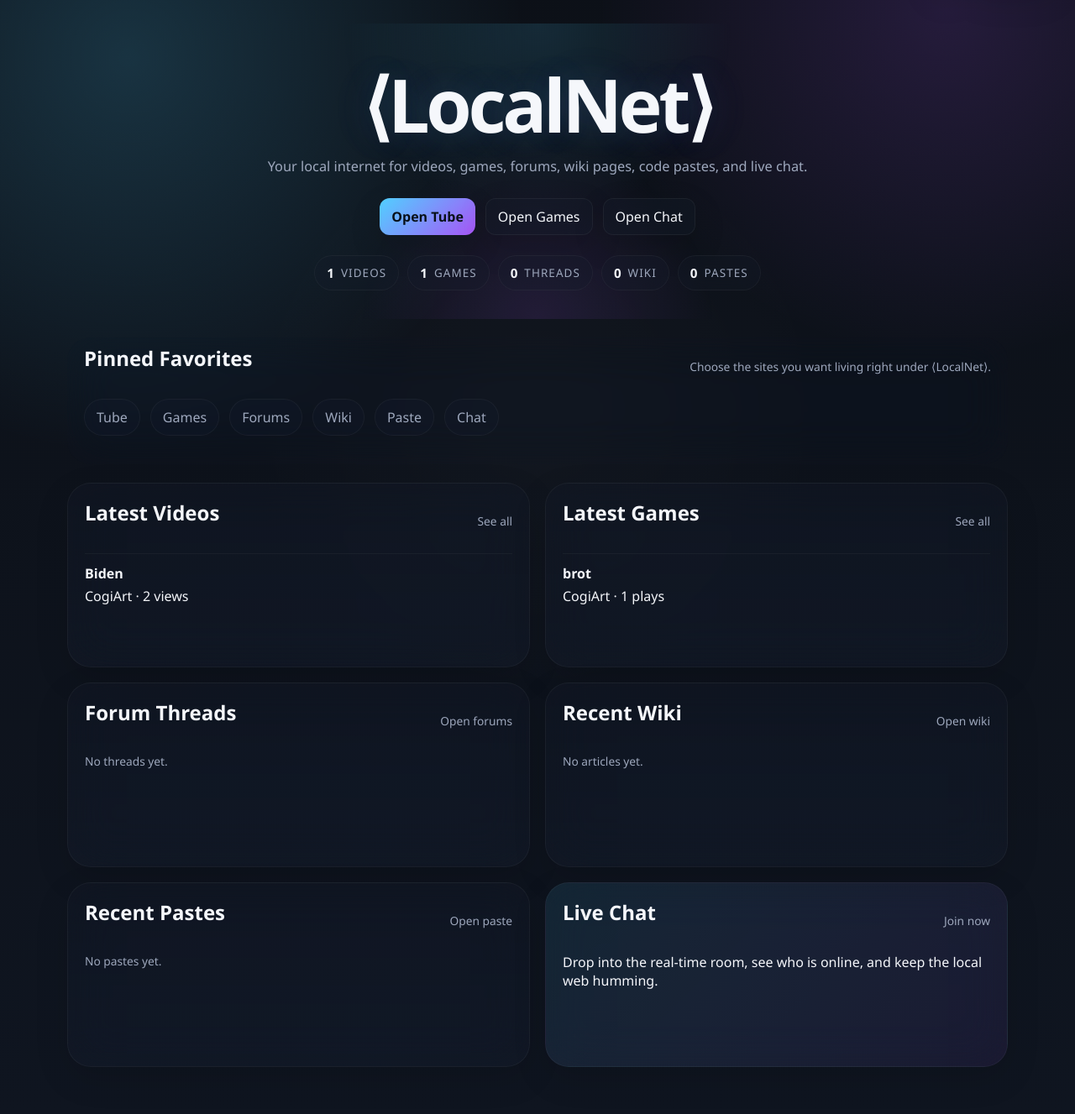
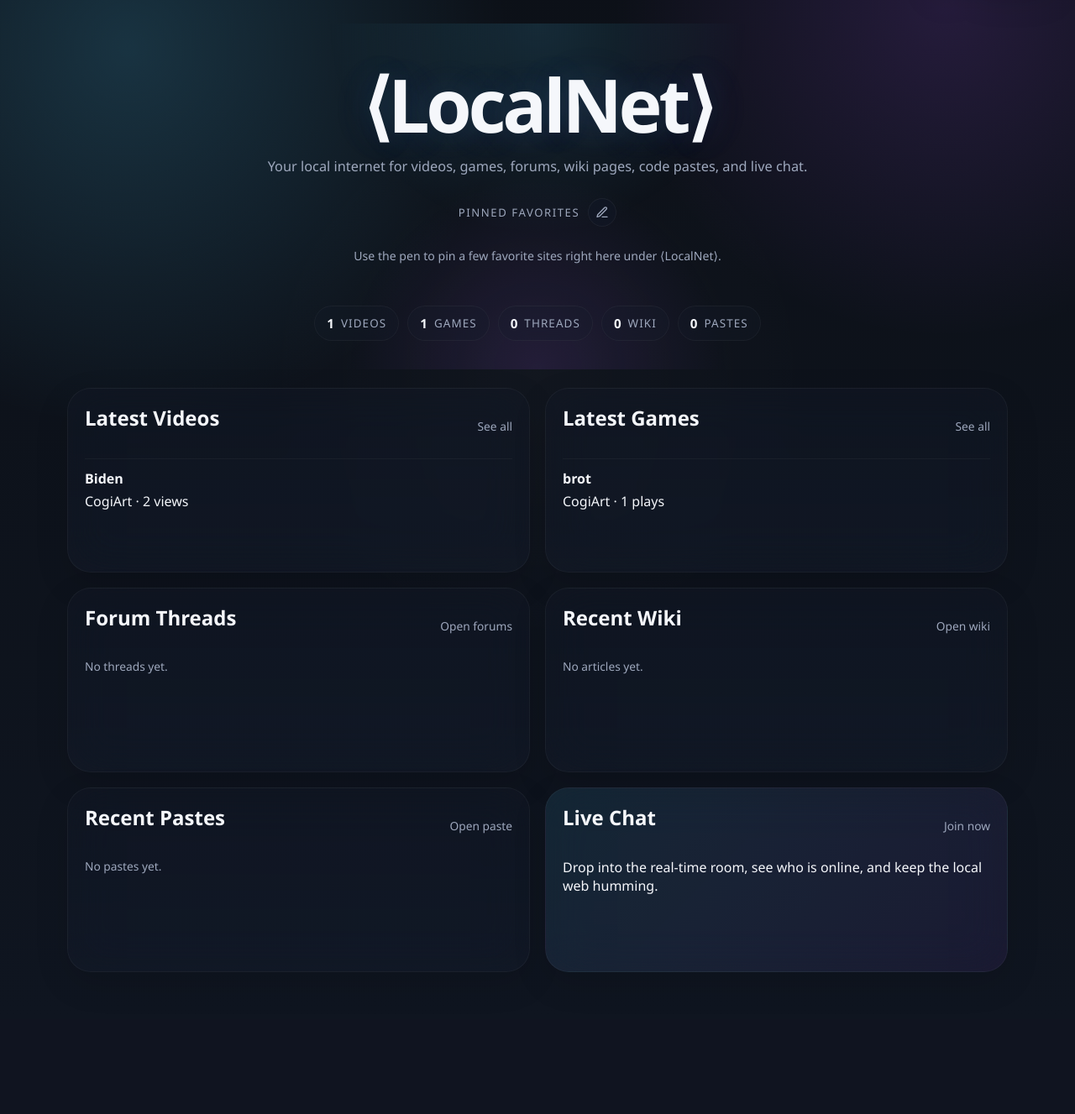
Before and after one commit to mateo-cogeanu/LocalNet, a Flask app: page / in a window 1280 px wide. Shown: the part 71-1398 px from the top of the page at 84% size. After the commit the page ends 1229 px from the top, so only its background shows below. Run offline with Flask 3, Linux system fonts and the light colour scheme; the visitor is signed in with stand-in values (Sample User, id 1); some libraries are stand-ins or nearby versions.

Commit message:
refine homepage pins and media cards

```diff
--- a/static/css/style.css
+++ b/static/css/style.css
@@ -296,12 +296,44 @@ nav {
   font-size: 1.02rem;
 }
 
-.hub-actions {
+.hub-pins-head {
   display: flex;
   justify-content: center;
-  flex-wrap: wrap;
-  gap: 12px;
+  align-items: center;
+  gap: 10px;
   margin-top: 22px;
+}
+
+.hub-pins-label {
+  color: var(--text2);
+  font-size: 0.82rem;
+  letter-spacing: 0.12em;
+  text-transform: uppercase;
+}
+
+.pin-edit-btn {
+  width: 34px;
+  height: 34px;
+  display: inline-flex;
+  align-items: center;
+  justify-content: center;
+  border-radius: 999px;
+  border: 1px solid rgba(255, 255, 255, 0.05);
+  background: color-mix(in srgb, var(--surface2) 58%, transparent);
+  color: var(--text2);
+  cursor: pointer;
+  backdrop-filter: blur(14px);
+}
+
+.pin-edit-btn:hover {
+  color: var(--text);
+  transform: translateY(-1px);
+}
+
+.hero-favorites {
+  justify-content: center;
+  margin-top: 14px;
+  min-height: 56px;
 }
 
 .hub-stats {
@@ -334,14 +366,6 @@ nav {
   letter-spacing: 0.08em;
 }
 
-.pin-board {
-  margin-bottom: 22px;
-  background: transparent;
-  border: none;
-  box-shadow: none;
-  padding-top: 8px;
-}
-
 .pin-picker,
 .favorite-sites {
   display: flex;
@@ -350,7 +374,12 @@ nav {
 }
 
 .pin-picker {
-  margin-bottom: 16px;
+  justify-content: center;
+  margin-top: 16px;
+}
+
+.pin-picker-hidden {
+  display: none;
 }
 
 .pin-chip {
@@ -370,8 +399,8 @@ nav {
 }
 
 .favorite-site-card {
-  min-width: 150px;
-  flex: 1 1 150px;
+  min-width: 148px;
+  flex: 0 1 auto;
   padding: 16px 18px;
   border-radius: 999px;
   border: 1px solid rgba(255, 255, 255, 0.045);
@@ -507,8 +536,11 @@ nav {
 
 .media-link {
   display: block;
-  width: 100%;
-  height: 100%;
+  color: inherit;
+}
+
+.media-link:hover .vid-title {
+  color: var(--accent);
 }
 
 .vid-thumb, .vid-thumb-sm {
@@ -521,11 +553,6 @@ nav {
 .vid-info { padding: 14px; }
 .vid-title { font-weight: 700; margin-bottom: 6px; }
 .vid-meta { color: var(--text2); font-size: 0.84rem; line-height: 1.5; }
-.card-actions {
-  margin-top: 12px;
-  display: flex;
-  justify-content: flex-start;
-}
 .video-card-sm { display: grid; grid-template-columns: 128px 1fr; margin-bottom: 12px; }
 .vid-thumb-sm { aspect-ratio: auto; min-height: 74px; }
 
@@ -1006,7 +1033,7 @@ html.compact nav { padding: 10px 18px; }
     flex-direction: column;
     align-items: stretch;
   }
-  .hub-actions, .hub-stats {
+  .hub-stats {
     align-items: stretch;
   }
   .video-card-sm { grid-template-columns: 1fr; }
--- a/static/js/main.js
+++ b/static/js/main.js
@@ -135,7 +135,7 @@ function renderFavoriteSites() {
     chip.classList.toggle("active", favorites.includes(chip.dataset.site));
   });
   if (!favorites.length) {
-    holder.innerHTML = `<div class="favorite-empty">Pick a few favorite sites above and they’ll live here under ⟨LocalNet⟩.</div>`;
+    holder.innerHTML = `<div class="favorite-empty">Use the pen to pin a few favorite sites right here under ⟨LocalNet⟩.</div>`;
     return;
   }
   holder.innerHTML = favorites
@@ -151,8 +151,15 @@ function renderFavoriteSites() {
     .join("");
 }
 
+function togglePinPicker() {
+  const picker = document.getElementById("pin-picker");
+  if (!picker) return;
+  picker.classList.toggle("pin-picker-hidden");
+}
+
 document.addEventListener("DOMContentLoaded", () => {
   applyTheme(localStorage.getItem("ln-theme") || "default");
   loadFont();
   loadCompact();
+  renderFavoriteSites();
 });
--- a/templates/home.html
+++ b/templates/home.html
@@ -5,10 +5,23 @@
   <section class="home-hub">
     <div class="hub-brand">⟨LocalNet⟩</div>
     <p class="hub-sub">Your local internet for videos, games, forums, wiki pages, code pastes, and live chat.</p>
-    <div class="hub-actions">
-      <a href="/tube" class="btn btn-accent">Open Tube</a>
-      <a href="/games" class="btn btn-ghost">Open Games</a>
-      <a href="/chat" class="btn btn-ghost">Open Chat</a>
+    <div class="hub-pins-head">
+      <div class="hub-pins-label">Pinned Favorites</div>
+      <button class="pin-edit-btn" type="button" onclick="togglePinPicker()" aria-label="Edit pinned favorites">
+        <svg width="16" height="16" viewBox="0 0 24 24" fill="none" stroke="currentColor" stroke-width="2" stroke-linecap="round" stroke-linejoin="round">
+          <path d="M12 20h9"/>
+          <path d="M16.5 3.5a2.12 2.12 0 1 1 3 3L7 19l-4 1 1-4 12.5-12.5z"/>
+        </svg>
+      </button>
+    </div>
+    <div id="favorite-sites" class="favorite-sites hero-favorites"></div>
+    <div id="pin-picker" class="pin-picker pin-picker-hidden">
+      <button class="pin-chip" type="button" data-site="tube" onclick="toggleFavoriteSite('tube')">Tube</button>
+      <button class="pin-chip" type="button" data-site="games" onclick="toggleFavoriteSite('games')">Games</button>
+      <button class="pin-chip" type="button" data-site="forums" onclick="toggleFavoriteSite('forums')">Forums</button>
+      <button class="pin-chip" type="button" data-site="wiki" onclick="toggleFavoriteSite('wiki')">Wiki</button>
+      <button class="pin-chip" type="button" data-site="paste" onclick="toggleFavoriteSite('paste')">Paste</button>
+      <button class="pin-chip" type="button" data-site="chat" onclick="toggleFavoriteSite('chat')">Chat</button>
     </div>
     <div class="hub-stats">
       <div class="stat-pill"><strong>{{ counts.videos }}</strong><span>Videos</span></div>
@@ -17,22 +30,6 @@
       <div class="stat-pill"><strong>{{ counts.articles }}</strong><span>Wiki</span></div>
       <div class="stat-pill"><strong>{{ counts.pastes }}</strong><span>Pastes</span></div>
     </div>
-  </section>
-
-  <section class="card pin-board">
-    <div class="section-head">
-      <h2>Pinned Favorites</h2>
-      <span class="meta">Choose the sites you want living right under ⟨LocalNet⟩.</span>
-    </div>
-    <div class="pin-picker">
-      <button class="pin-chip" type="button" data-site="tube" onclick="toggleFavoriteSite('tube')">Tube</button>
-      <button class="pin-chip" type="button" data-site="games" onclick="toggleFavoriteSite('games')">Games</button>
-      <button class="pin-chip" type="button" data-site="forums" onclick="toggleFavoriteSite('forums')">Forums</button>
-      <button class="pin-chip" type="button" data-site="wiki" onclick="toggleFavoriteSite('wiki')">Wiki</button>
-      <button class="pin-chip" type="button" data-site="paste" onclick="toggleFavoriteSite('paste')">Paste</button>
-      <button class="pin-chip" type="button" data-site="chat" onclick="toggleFavoriteSite('chat')">Chat</button>
-    </div>
-    <div id="favorite-sites" class="favorite-sites"></div>
   </section>
 
   <section class="dashboard-grid">
@@ -112,5 +109,4 @@
     </div>
   </section>
 </div>
-<script>document.addEventListener('DOMContentLoaded', renderFavoriteSites);</script>
 {% endblock %}
```
Also changed, not shown: templates/games.html (+4 -7 lines), templates/tube.html (+4 -7 lines), CHANGELOG.md.
